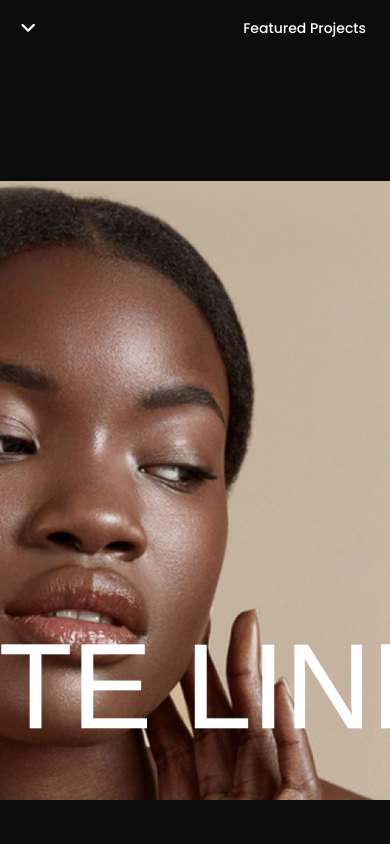
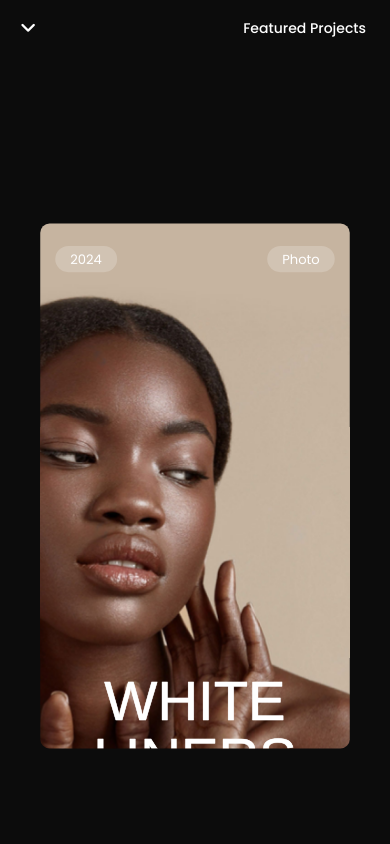
Before and after one commit to idesofmarch00/montoya-clone, a Next.js app: page / in a window 390 px wide. Shown: the part 780-1624 px from the top of the page. Built offline with nearby package versions, Linux system fonts and the light colour scheme; a web font is replaced by a local one.

Commit message:
responsive cards of projects

```diff
--- a/src/components/info/index.tsx
+++ b/src/components/info/index.tsx
@@ -4,7 +4,7 @@ import { infoData } from "@/data/infoData";
 // Component to render the info section
 const Info = () => {
   return (
-    <div className="flex flex-col md:flex-row justify-between items-center md:px-20 md:text-lg -mt-32 md:mt-10">
+    <div className="flex flex-col md:flex-row justify-between items-center md:px-20 md:text-lg -mt-30 sm:-mt-20 md:mt-10">
       {infoData.map((item, index) => (
         <div key={index} className="p-4 rounded-lg shadow-md m-4">
           <div className="flex flex-col items-center justify-center space-y-2">
--- a/src/components/projects/Card.tsx
+++ b/src/components/projects/Card.tsx
@@ -57,10 +57,10 @@ const Card = ({
           scale,
           top: 0,
         }}
-        className="flex flex-col relative -top-1/4 h-[750px] w-[1450px] rounded-[25px] p-[50px] transform-origin-top"
+        className="flex flex-col relative -top-1/4 w-[330px] h-[560px]  sm:w-[700px] sm:h-[630px] rounded-[10px] md:w-[980px] md:rounded-[15px] lg:h-[750px] lg:w-[1450px] lg:rounded-[25px] lg:p-[50px] transform-origin-top"
       >
         <div className="flex h-full gap-[50px]">
-          <div className="relative w-[1450px] h-[660px] rounded-[25px] overflow-hidden">
+          <div className="relative w-[330px] h-[560px]  sm:w-[720px] rounded-[10px] md:w-[980px] sm:h-[630px] md:rounded-[15px] lg:w-[1450px] lg:h-[660px]  lg:rounded-[25px] overflow-hidden">
             <motion.div className="w-full h-full" style={{ scale: imageScale }}>
               <Image
                 fill
@@ -69,15 +69,18 @@ const Card = ({
                 className="object-cover"
               />
             </motion.div>
-            <div className="absolute bottom-0 w-full px-20 pb-14 text-white flex items-end justify-between">
+            <div className="absolute top-6 sm:top-8 md:bottom-0 w-full px-4 md:px-16 lg:px-20 md:pb-16 lg:pb-14 text-white flex items-end justify-between">
               <button className="text-sm bg-white bg-opacity-20 rounded-full px-4 py-1 text-white">
                 {year}
               </button>
-              <h1 className="text-9xl">{title}</h1>
+              <h1 className="hidden md:flex text-6xl sm:text-7xl  md:text-8xl lg:text-9xl">
+                {title}
+              </h1>
               <span className="text-sm bg-white bg-opacity-20 rounded-full px-4 py-1 text-white">
                 {type}
               </span>
             </div>
+            <h1 className="relative bottom-20 sm:bottom-28 text-center md:hidden text-6xl sm:text-7xl">{title}</h1>
           </div>
         </div>
       </motion.div>
--- a/src/components/stickyCursor/index.tsx
+++ b/src/components/stickyCursor/index.tsx
@@ -207,7 +207,7 @@ export default function StickyCursor({
         width: cursorSize,
         height: cursorSize,
       }}
-      className={`hidden fixed rounded-full pointer-events-none md:flex items-center justify-center cursor-pointer ${
+      className={`hidden fixed rounded-full pointer-events-none sm:flex items-center justify-center cursor-pointer ${
         isCardHovered
           ? "bg-white text-white font-medium"
           : isHovered
```
